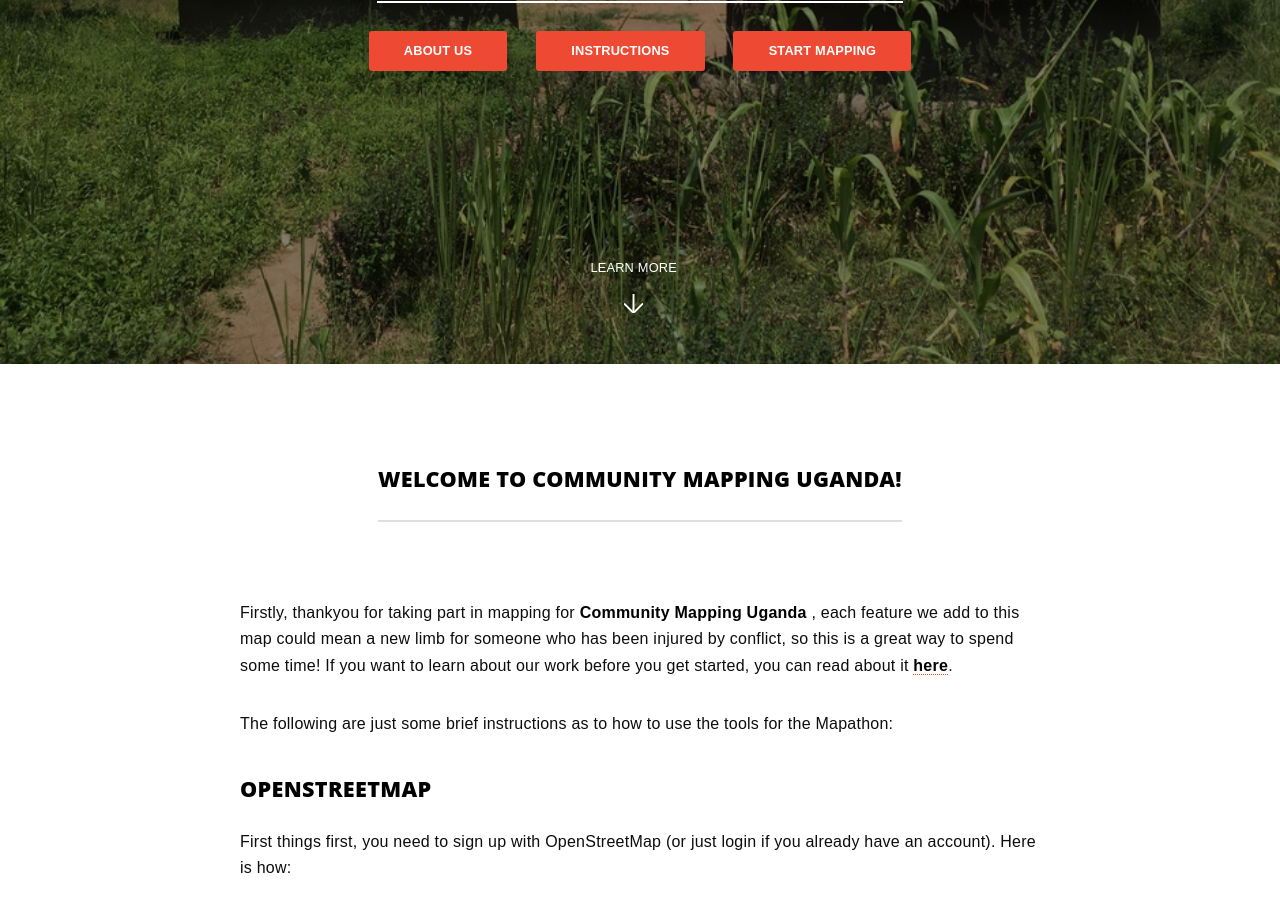
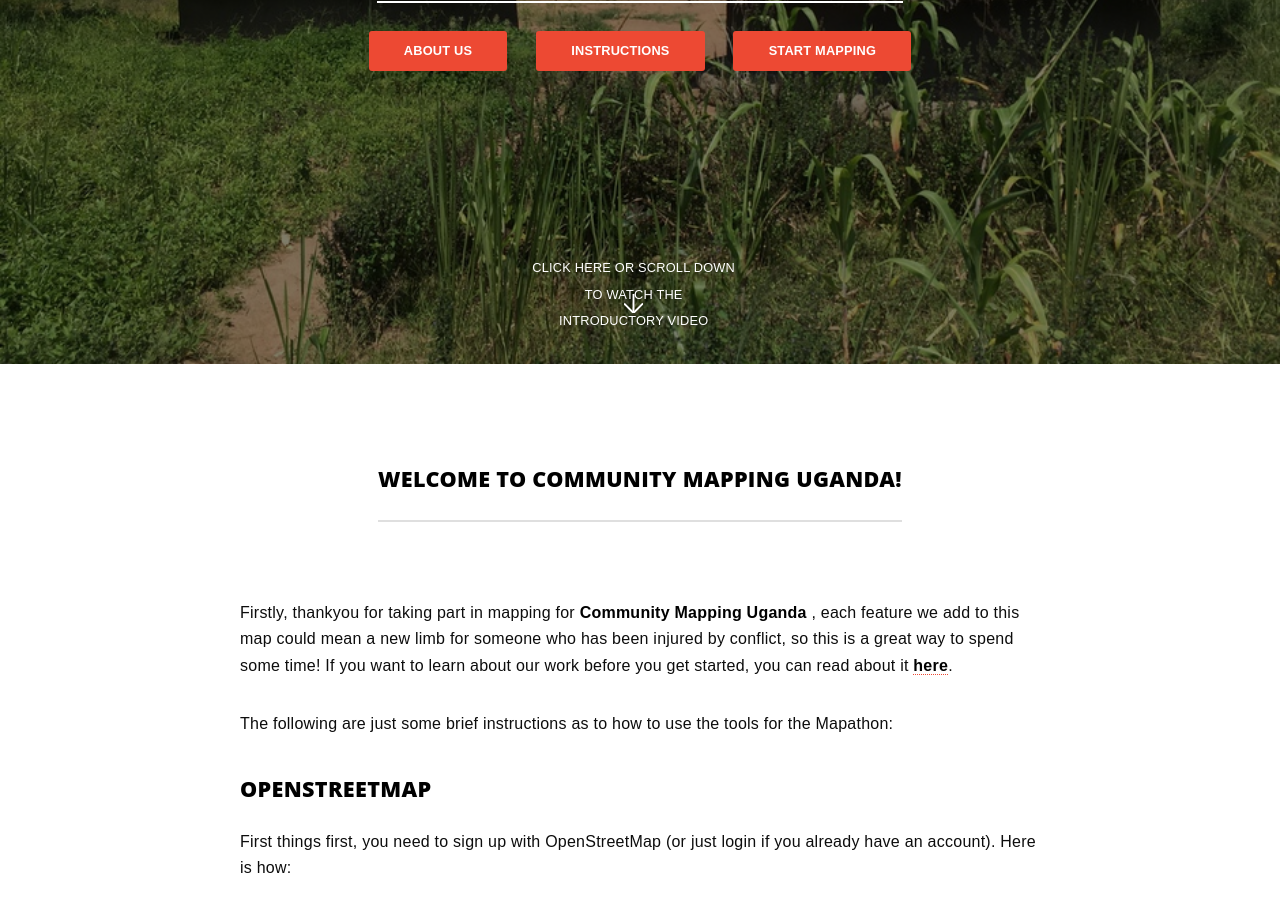
Before and after one commit to jonnyhuck/huckathon.org, a Jekyll site: the page built from index.md, in a window 1280 px wide and 900 px high, scrolled down 536 px. Built offline with Jekyll 4.4.1, drawn with Linux system fonts in a browser that asks for light colours.

Commit message:
fixed scrolly link

```diff
--- a/_layouts/landing.html
+++ b/_layouts/landing.html
@@ -28,7 +28,7 @@
 					<li><a href='./map.php' class='button special'>Start Mapping</a></li>
 				</ul>
 			</div>
-			<a href="#one" class="more scrolly">Learn More</a>
+			<a href="#info" class="more scrolly">Click here or scroll down to watch the introductory video</a>
 		</section>
 
 	<!-- Content -->
```
